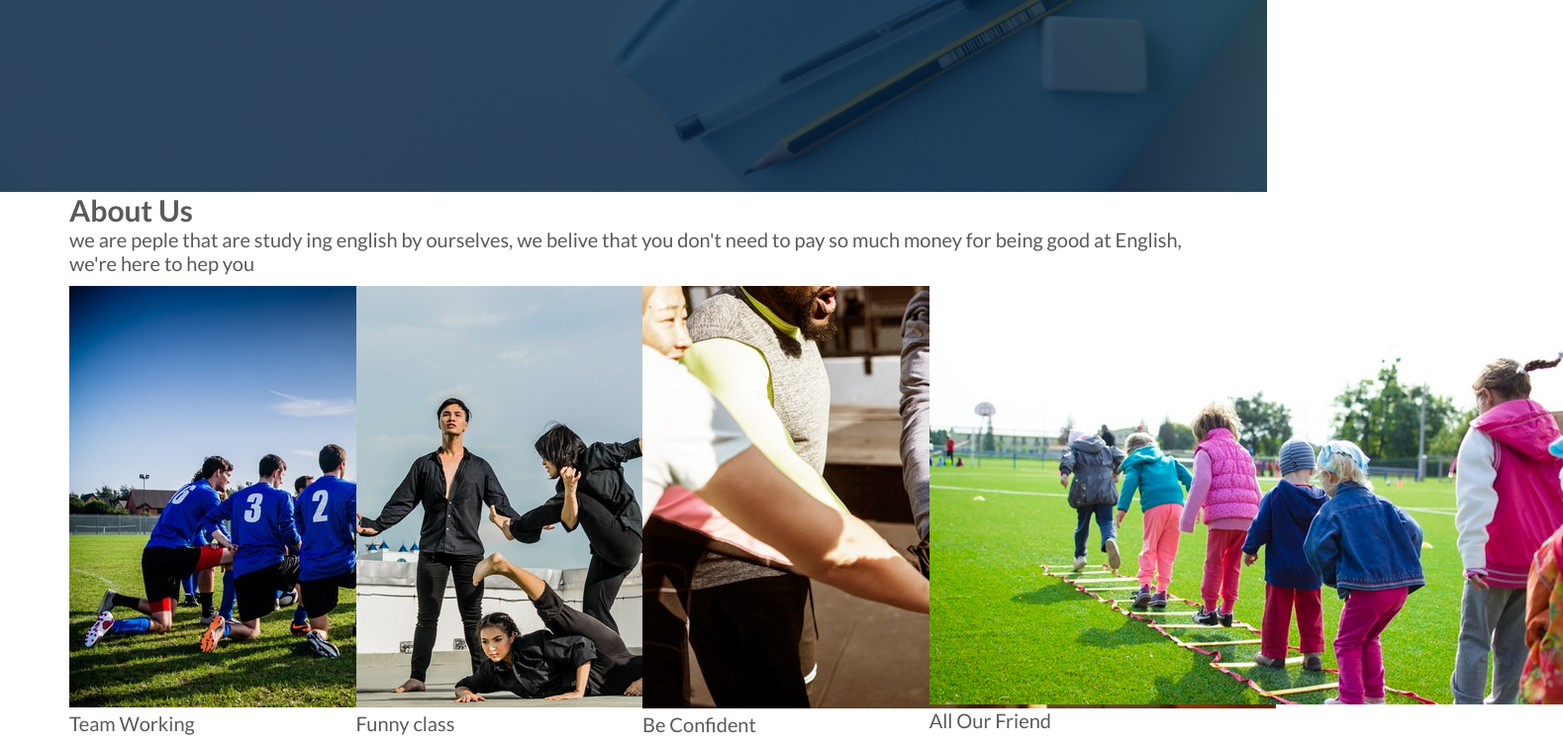
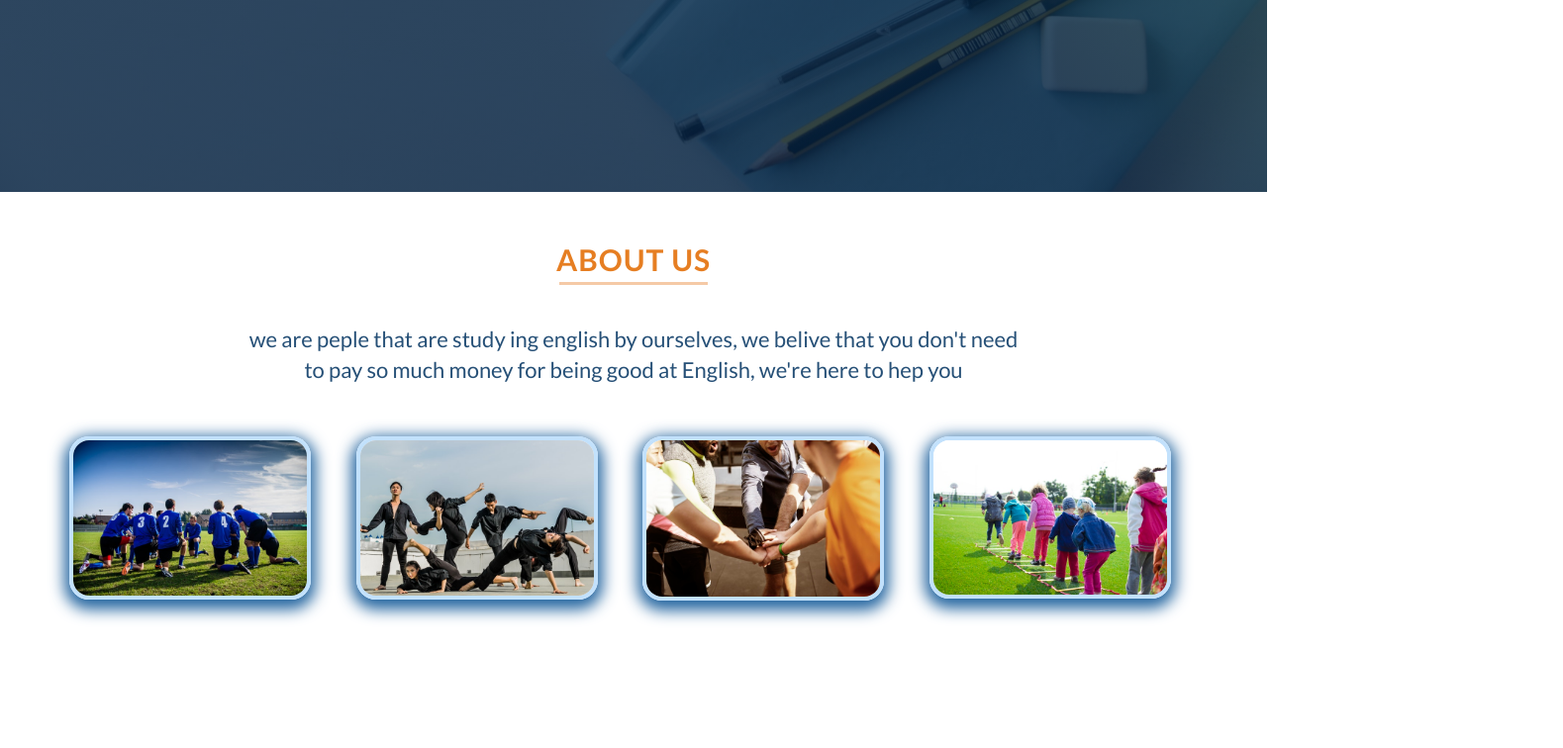
Before and after one commit to khang2038/javascript-traning, a plain HTML site: page index.html in a window 1280 px wide. Shown: the part 606-1362 px from the top of the page at 99% size, 1579 px wide, since content can reach past the window. After the commit the page ends 1278 px from the top, so only its background shows below. Drawn offline with Linux system fonts and the light colour scheme.

Commit message:
landing page

```diff
--- a/resources/CSS/styles.css
+++ b/resources/CSS/styles.css
@@ -92,3 +92,64 @@ h1{
   background-color:#d35400;
 }
 /* About section */
+h2{
+  text-transform: uppercase;
+  letter-spacing: 1px;
+  color: #e67e22;
+  font-size: 150%;
+  font-weight: 700;
+  text-align: center;
+
+}
+h2::after{
+  content: " ";
+  display: block;
+  width: 150px;
+  height: 3px;
+  background-color: rgba(230,120,34,0.4);
+   margin : 0 auto;
+   margin-top: 5px;
+}
+.p-long{
+   text-align:center;
+   color: #265077;
+   font-size:22px;
+   margin-top: 40px;
+   margin-bottom: 40px;
+   width:70%;
+   margin-left: 15%;
+   line-height:140%
+}
+section{
+    padding : 50px;
+}
+.about-picture{
+   position: relative;
+}
+.about-picture img{
+    width:90%;
+    border-radius: 20px;
+    border : 4px solid #c2e1fc;
+    box-shadow: 0px 5px 15px 5px #2566a0;
+    /*box-shadow gom 5 thuoc tinh: x-y-độ mờ-độ phóng rộng-màu*/
+    transition:all 0.5s;
+}
+.about-picture:hover img,
+.about-picture:active img{
+  filter:brightness(55%) blur(2px);
+  /*  blur:Làm mờ ảnh, brightness: độ sáng của ảnh */
+}
+.picture-title{
+    position: absolute;
+    /* khi cha gan nhat co position : relative thi con moi co the co position: absolute */
+    top: 50%;
+    left: 50%;
+    color:#c2e1fd;
+    transform:translate(-65%,100%);
+    transition: transform 0.5s;
+    opacity: 0;
+}
+.about-picture:hover .picture-title,.about-picture:active .picture-title{
+    transform:translate(-65%,-50%);
+    opacity: 1;
+}
```
